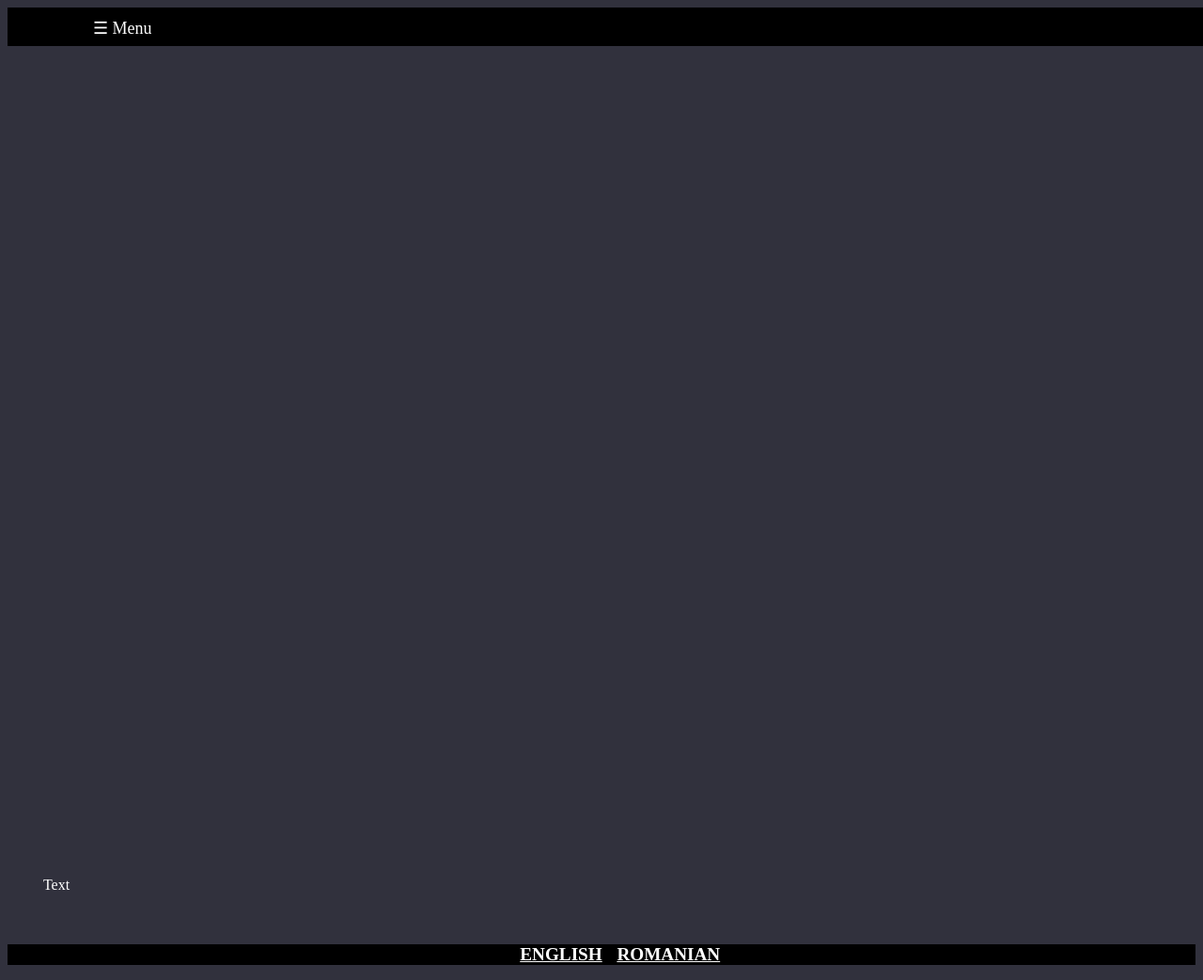
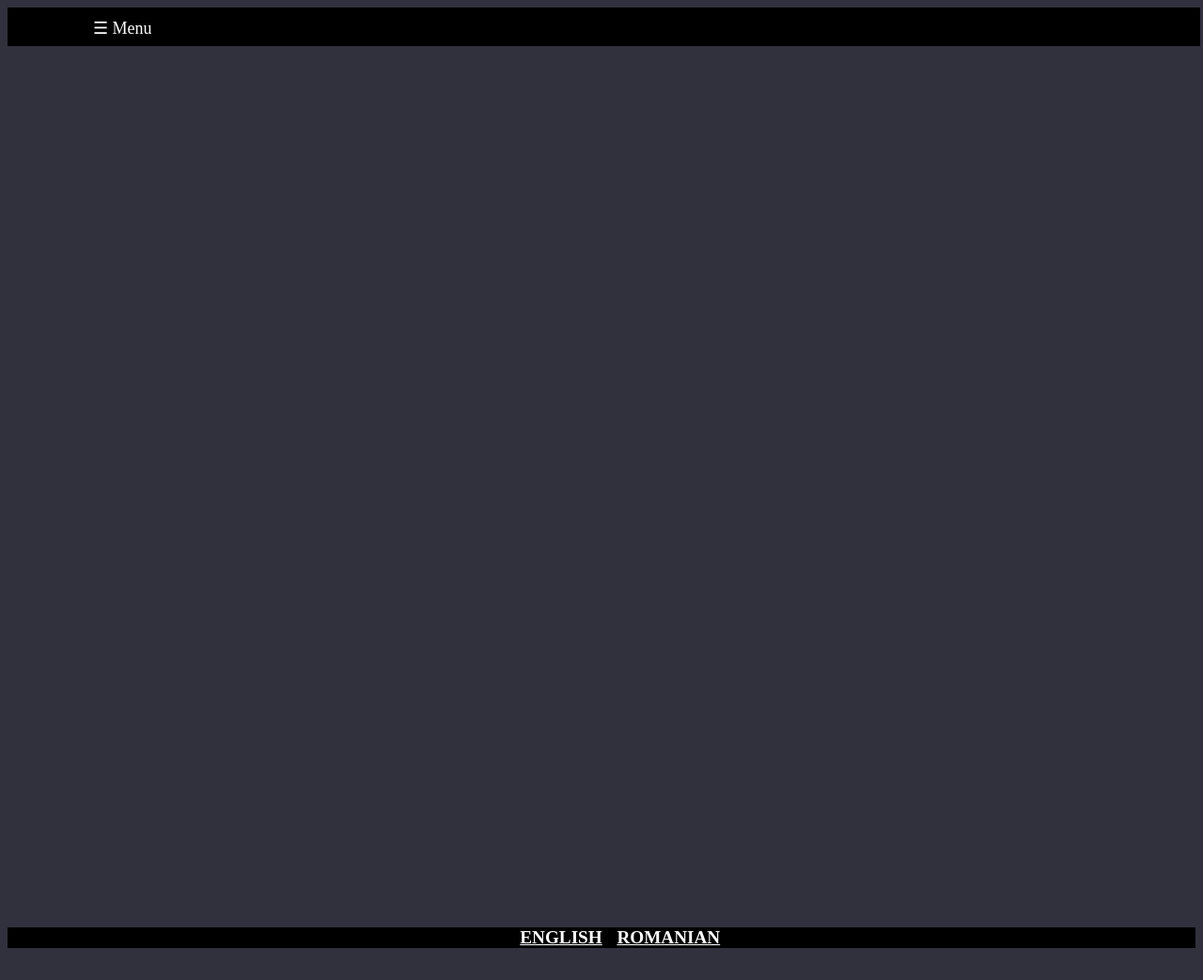
Before and after one commit to Sughit/EAR-3, a PHP site: page / in a window 1280 px wide. Shown: the whole page at 94% size. After the commit the page ends 1009 px from the top, so only its background shows below. Run offline with PHP 8.4, Linux system fonts and the light colour scheme.

Commit message:
cateva mici schimbari

```diff
--- a/index.php
+++ b/index.php
@@ -47,13 +47,9 @@
         closeNav.addEventListener("click", ()=>{
             navSlide.classList.remove("navside");
         });
-
     </script>
-
-
     <footer>
     <p class="text">
-        Text
     </p>
     <footer class="footer">
         <p align="center">
--- a/style.php
+++ b/style.php
@@ -5,6 +5,7 @@
 {
     background-color: #31313D;
     scrollbar-width: none;
+
 }
 ::-webkit-scrollbar
 {
@@ -13,7 +14,7 @@
 .nav-bar
 {
     background-color: black;
-    width: 100%;
+    width: 98.4%;
     padding: 1%;
 }
 .nav-ul
```
